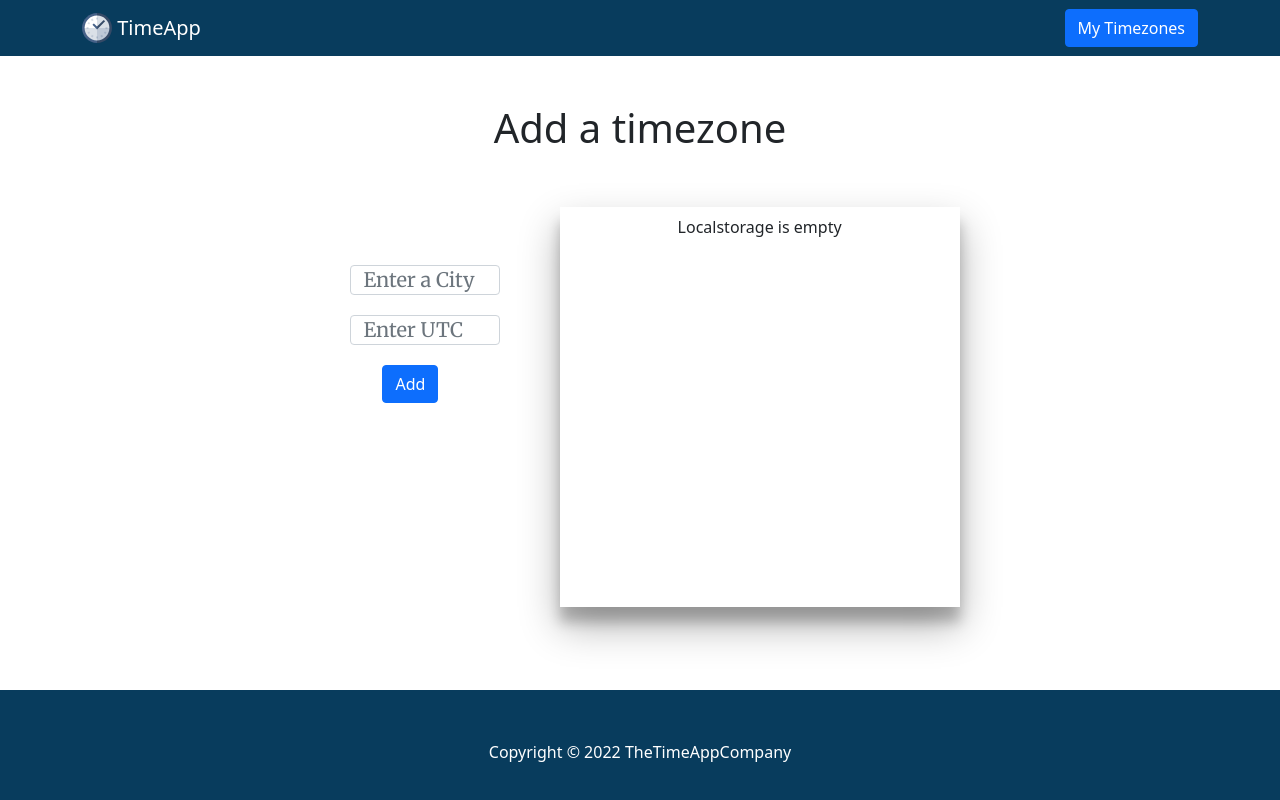
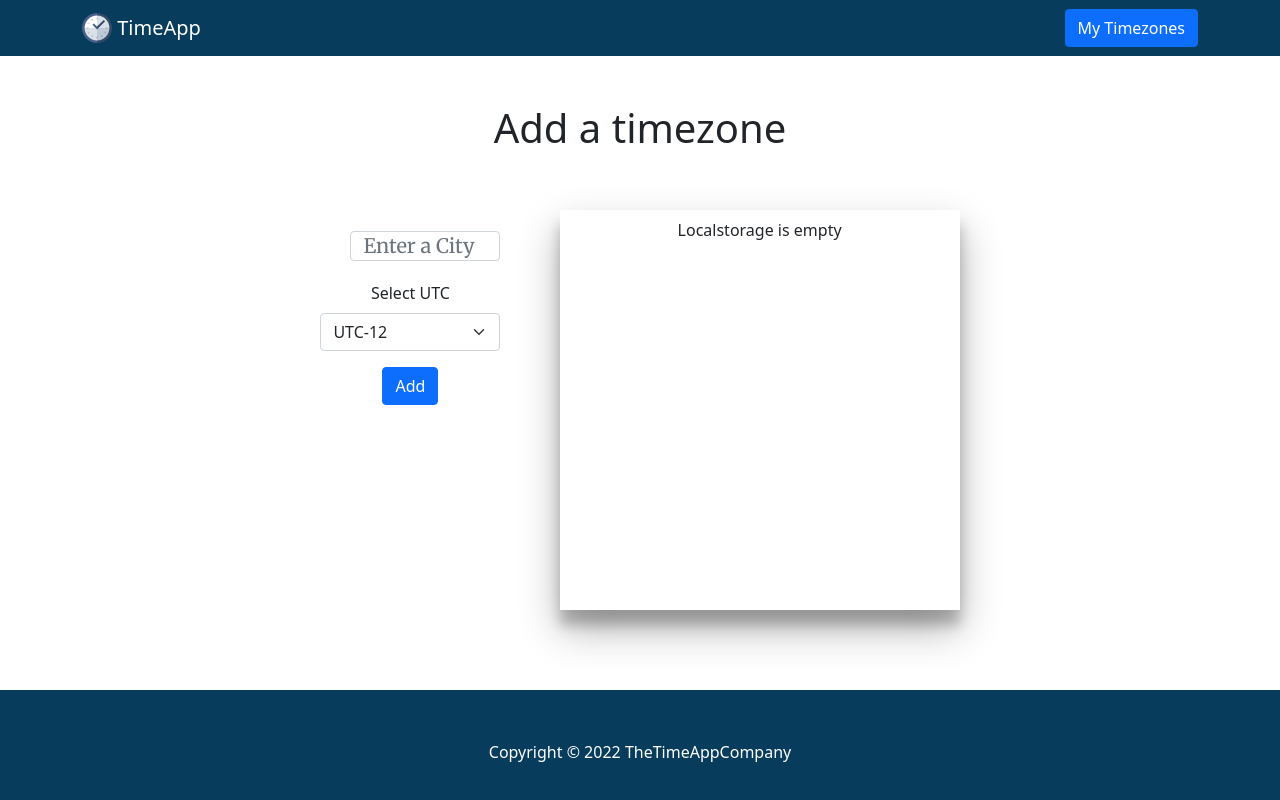
Before and after one commit to argjend551/TimeApp, a React (Vite) app: page /MyTimezones in a window 1280 px wide. Built offline with nearby package versions, Linux system fonts and the light colour scheme; grey boxes are pictures that could not be loaded.

Commit message:
Changed in the form for utc to a dropdown selector

```diff
--- a/src/components/Form.jsx
+++ b/src/components/Form.jsx
@@ -21,7 +21,6 @@ function MyForm(props) {
     // the browser (don't reload on submit)
     event.preventDefault();
 
-
     // Detta är det jag menar med lite oproffsigt // Tim
     // Kanske är bara jag som fjantar mej.
     if (store.list != null) {
@@ -29,7 +28,13 @@ function MyForm(props) {
       var items = JSON.parse(data);
 
       // dunno why id becomes 79.
-      items.push({ "id": data.length, "city": formValues.city, "timezone": formValues.utc, "image": "none.", "imageBgr": "None" });
+      items.push({
+        id: data.length,
+        city: formValues.city,
+        timezone: formValues.utc,
+        image: "none.",
+        imageBgr: "None",
+      });
 
       console.log(items);
 
@@ -37,16 +42,22 @@ function MyForm(props) {
       store.save();
 
       console.log("Saved localstoragee MULTIPLE");
-    }
-    else {
-      const nItem = [{ "id": "1", "city": formValues.city, "timezone": formValues.utc, "image": "none.", "imageBgr": "None" }];
+    } else {
+      const nItem = [
+        {
+          id: "1",
+          city: formValues.city,
+          timezone: formValues.utc,
+          image: "none.",
+          imageBgr: "None",
+        },
+      ];
 
       store.list = nItem;
       store.save();
 
       console.log("Saved localstoragee SINGLE");
     }
-
 
     addCity([...add, formValues]);
   }
@@ -68,17 +79,46 @@ function MyForm(props) {
           />
         </Form.Group>
         <Form.Group className="mb-3">
-          <Form.Control
-            type="number"
-            name="utc"
-            placeholder="Enter UTC"
-            max="24"
-            min="-24"
-            value={utc}
-            onChange={updateFormValue}
-            required
-            maxLength={2}
-          />
+          <Form.Label htmlFor="disabledSelect">Select UTC</Form.Label>
+          <Form.Select name="utc" onChange={updateFormValue}>
+            <option value={-12}>UTC-12</option>
+            <option value={-11}>UTC-11</option>
+            <option value={-10}>UTC-10</option>
+            <option value={-9.5}>UTC-9.30</option>
+            <option value={-9}>UTC-9</option>
+            <option value={-8}>UTC-8</option>
+            <option value={-7}>UTC-7</option>
+            <option value={-6}>UTC-6</option>
+            <option value={-5}>UTC-5</option>
+            <option value={-4}>UTC-4</option>
+            <option value={-3.5}>UTC-3.30</option>
+            <option value={-3}>UTC-3</option>
+            <option value={-2}>UTC-2</option>
+            <option value={-1}>UTC-1</option>
+            <option value={0}>UTC 00</option>
+            <option value={1}>UTC+1</option>
+            <option value={2}>UTC+2</option>
+            <option value={3}>UTC+3</option>
+            <option value={4}>UTC+4</option>
+            <option value={4.5}>UTC+4.30</option>
+            <option value={5}>UTC+5</option>
+            <option value={5.5}>UTC+5.30</option>
+            <option value={5.75}>UTC+5.45</option>
+            <option value={6}>UTC+6</option>
+            <option value={6.5}>UTC+6.30</option>
+            <option value={7}>UTC+7</option>
+            <option value={8}>UTC+8</option>
+            <option value={8.75}>UTC+8.45</option>
+            <option value={9}>UTC+9</option>
+            <option value={9.5}>UTC+9.30</option>
+            <option value={10}>UTC+10</option>
+            <option value={10.5}>UTC+10.30</option>
+            <option value={11}>UTC+11</option>
+            <option value={12}>UTC+12</option>
+            <option value={12.75}>UTC+12.45</option>
+            <option value={13}>UTC+13</option>
+            <option value={14}>UTC+14</option>
+          </Form.Select>
         </Form.Group>
         <Button type="submit" value="Add">
           Add{" "}
```
